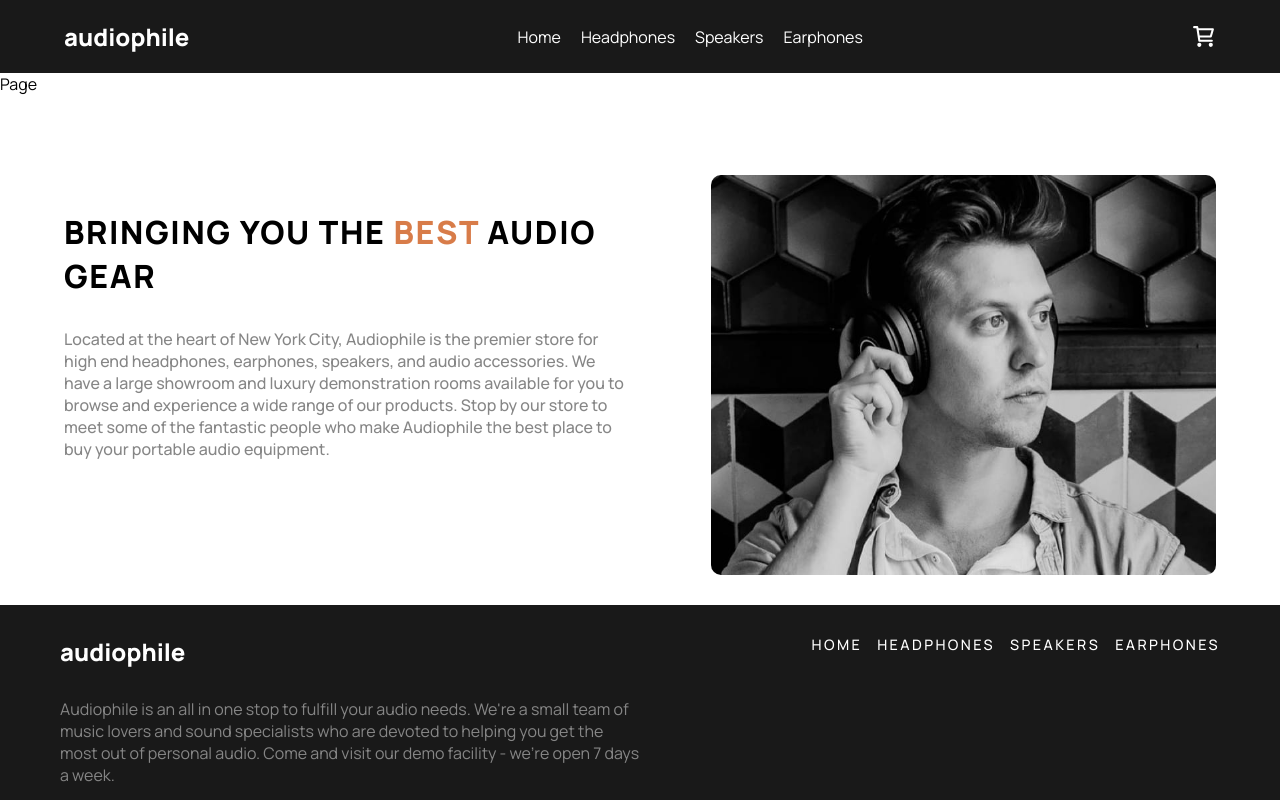
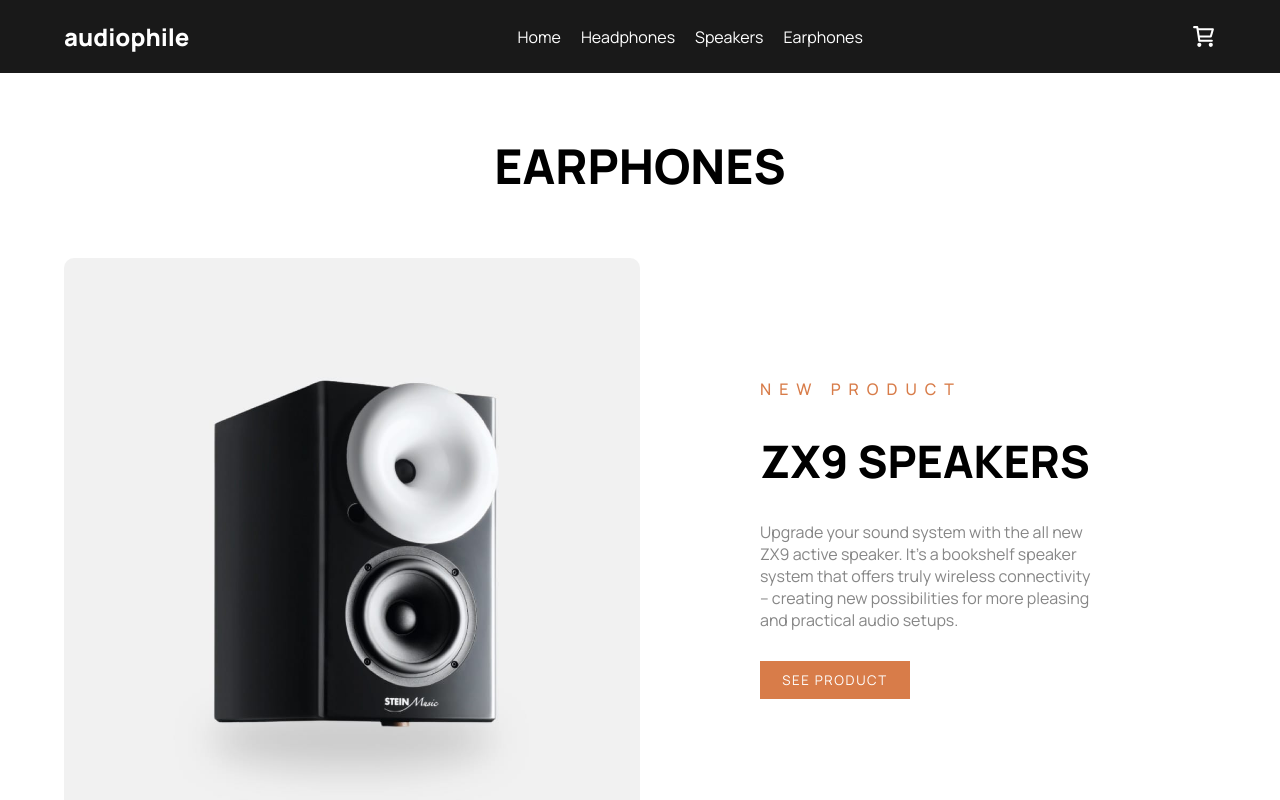
Before and after one commit to Muneyy/audiophile-ecommerce, a Next.js app: page /earphones in a window 1280 px wide. Shown: the top 800 px of the page. Built offline with nearby package versions, Linux system fonts and the light colour scheme.

Commit message:
feat: add category plp layout

```diff
--- a/src/app/[category]/page.module.sass
+++ b/src/app/[category]/page.module.sass
@@ -0,0 +1,18 @@
+.main
+    width: 90%
+    margin: 0 auto
+    display: flex
+    flex-direction: column
+    gap: 60px
+    margin-top: 60px
+    > h1
+        font-size: 2.3rem
+        font-weight: 900
+        text-align: center
+        text-transform: uppercase
+        @media screen and ( min-width: 1100px )
+            font-size: 3rem
+    .productsContainer
+        display: flex
+        flex-direction: column
+        gap: 120px
--- a/src/app/[category]/page.tsx
+++ b/src/app/[category]/page.tsx
@@ -1,10 +1,51 @@
 import React from 'react'
+import styles from './page.module.sass'
+import ImageSrc1 from '@/assets/speakers/zx9-speaker.jpg'
+import ImageSrc2 from '@/assets/speakers/zx7-speaker.jpg'
+import ImageAndDescription from '@/components/shared/ImageAndDescription'
+import CategoriesSection from '@/components/shared/CategoriesSection'
 
-const Page = () => {
+type TCategory = {
+  category: 'speakers' | 'earphones' | 'headphones'
+}
+
+const fetchedData = {
+  data: [
+    {
+      title: 'ZX9 Speakers',
+      description:
+        'Upgrade your sound system with the all new ZX9 active speaker. It’s a bookshelf speaker system that offers truly wireless connectivity -- creating new possibilities for more pleasing and practical audio setups.',
+      imageSrc: ImageSrc1,
+    },
+    {
+      title: 'ZX7 Speakers',
+      description:
+        'Stream high quality sound wirelessly with minimal to no loss. The ZX7 speaker uses high-end audiophile components that represents the top of the line powered speakers for home or studio use.',
+      imageSrc: ImageSrc2,
+    },
+  ],
+}
+
+const Page = ({ params }: { params: TCategory }) => {
+  const categoryTitle = params.category
+
   return (
-    <div>
-      <p>Page</p>
-    </div>
+    <main className={styles.main}>
+      <h1>{categoryTitle}</h1>
+      <div className={styles.productsContainer}>
+        {fetchedData.data.map((item, index) => (
+          <ImageAndDescription
+            key={index}
+            title={item.title}
+            description={item.description}
+            imageProduct={item.imageSrc}
+            price={100}
+            forProductListPage={true}
+          />
+        ))}
+      </div>
+      <CategoriesSection />
+    </main>
   )
 }
 
--- a/src/components/shared/ImageAndDescription.module.sass
+++ b/src/components/shared/ImageAndDescription.module.sass
@@ -1,6 +1,17 @@
 .imageAndDescription
     display: grid
     grid-template-columns: 50% 1fr
+    @media screen and ( min-width: 1100px )
+        &:nth-of-type(odd)
+            .imageContainer
+                order: 1
+            .textContainer
+                order: 2
+        &:nth-of-type(even)
+            .imageContainer
+                order: 2
+            .textContainer
+                order: 1
     .imageContainer
         width: 100%
         height: 100%
@@ -40,10 +51,15 @@
             justify-content: space-between
             font-weight: 700
             width: 120px
+            padding: 0
             background-color: var(--gray-bg)
             > button
                 padding: 0
-        > button
+                background-color: transparent
+                color: black
+                &:hover
+                    color: var(--orange)
+        button
             width: 150px
             background-color: var(--orange)
             color: white
--- a/src/components/shared/ImageAndDescription.tsx
+++ b/src/components/shared/ImageAndDescription.tsx
@@ -1,17 +1,24 @@
 import React from 'react'
 import styles from './ImageAndDescription.module.sass'
 import Image, { StaticImageData } from 'next/image'
+import Link from 'next/link'
 
 const ImageAndDescription = ({
   imageProduct,
   title,
   description,
   price,
+  forProductListPage,
+  params,
 }: {
   imageProduct: StaticImageData
   title: string
   description: string
   price: number
+  forProductListPage?: boolean
+  params?: {
+    countryCode: string
+  }
 }) => {
   return (
     <section className={styles.imageAndDescription}>
@@ -28,6 +35,16 @@ const ImageAndDescription = ({
         <span className={styles.newProduct}>NEW PRODUCT</span>
         <h1>{title}</h1>
         <p>{description}</p>
+        {forProductListPage ? (
+          <div className={styles.utilsContainer}>
+            <Link href={`/${params?.countryCode}/${title}`}>
+              <button type="button" aria-label={`View ${title} details`}>
+                SEE PRODUCT
+              </button>
+            </Link>
+          </div>
+        ) : (
+          <>
             <span className={styles.price}>${price}</span>
             <div className={styles.utilsContainer}>
               <div className={styles.quantity}>
@@ -43,6 +60,8 @@ const ImageAndDescription = ({
                 ADD TO CART
               </button>
             </div>
+          </>
+        )}
       </div>
     </section>
   )
```
Also changed, not shown: src/assets/speakers/zx7-speaker.jpg (added), src/assets/speakers/zx9-speaker.jpg (added). Lines whose indentation alone changed are shown as unchanged.
